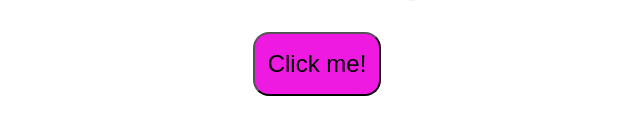
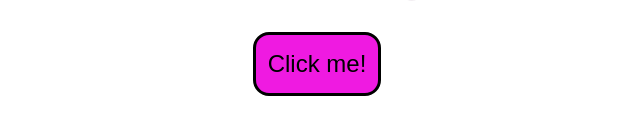
Before and after one commit to i-am-sam-codes/clicky, a plain HTML site: page index.html in a window 1280 px wide. Shown: the part 516-650 px from the top of the page, 323-963 px from the left. Drawn offline with Linux system fonts and the light colour scheme.

Commit message:
add border on button

```diff
--- a/styles.css
+++ b/styles.css
@@ -49,6 +49,7 @@
     justify-content: center;
     align-items: center;
     border-radius: 1rem;
+    border: 0.2rem solid;
     width: 8rem;
     height: 4rem;
     background-color: rgb(239, 26, 225);
```
